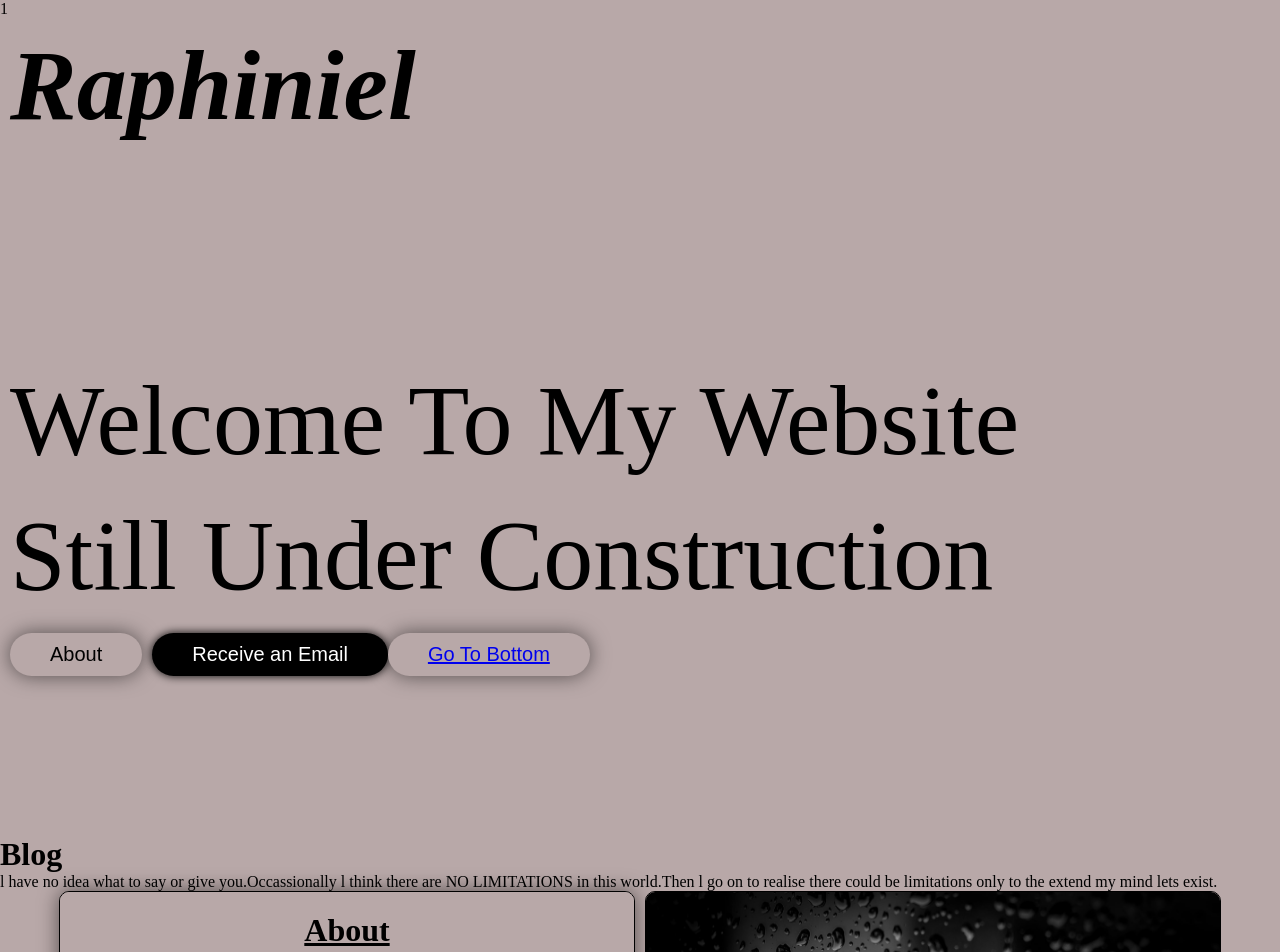
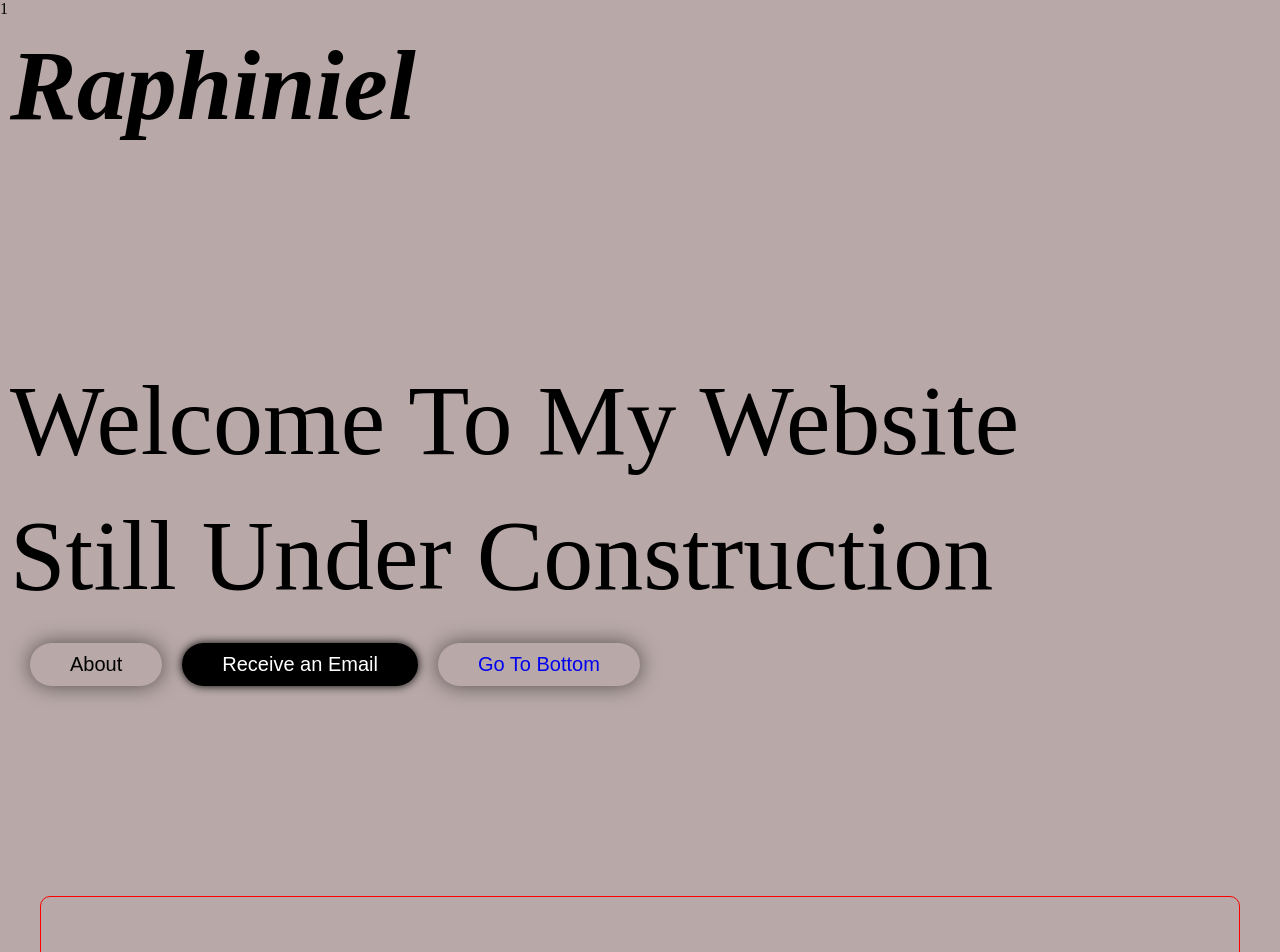
Before and after one commit to Raphiniel/MyPortfolio, a React (Vite) app: page / in a window 1280 px wide. Shown: the top 952 px of the page. Built offline with nearby package versions, Linux system fonts and the light colour scheme.

Commit message:
initial commit

```diff
--- a/src/home/body.css
+++ b/src/home/body.css
@@ -1,3 +1,19 @@
+.blog{
+    border: solid 1px red;
+    margin: 40px;
+    padding:30px;
+    border-radius: 10px;
+
+    h1{
+        font-size: 50px;
+        text-align: center;
+        padding: 20px;
+        text-decoration: underline;
+    }
+    p{
+        font-size: 25px;
+    }
+}
 .container {
     display: flex;
     height: 400px;
--- a/src/pages/top.css
+++ b/src/pages/top.css
@@ -3,6 +3,7 @@
     box-sizing: border-box;
     padding: 0;
     background-color: rgb(184, 168, 168);
+    text-decoration: none;
     /* text-decoration: none; */
     /* rgb(221, 208, 208) */
     /* background-image: url(C:\Users\DELL\Desktop\Zanpakto\zanpakto\public\images\IMG_0739.JPG);
@@ -55,8 +56,11 @@
 
         #aboutBtn{
             padding:10px 40px;
-            margin-right: 10px;
+            margin-right: 20px;
+            margin-left: 20px;
             border-radius: 30px;
+            margin-top: 10px;
+            margin-bottom: 10px;
             font-size: 20px;
             box-shadow: 0 0 20px rgba(0, 0, 0, 0.54);
             border: 0;
```
